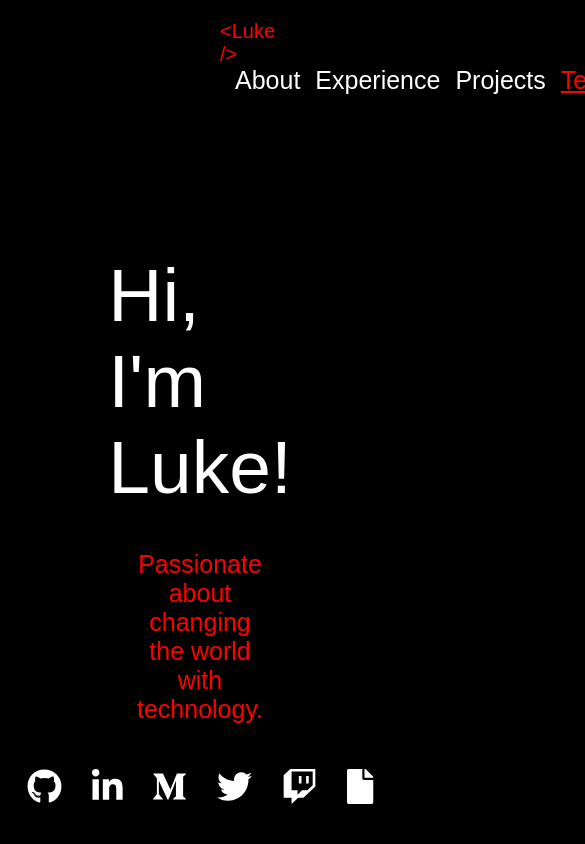
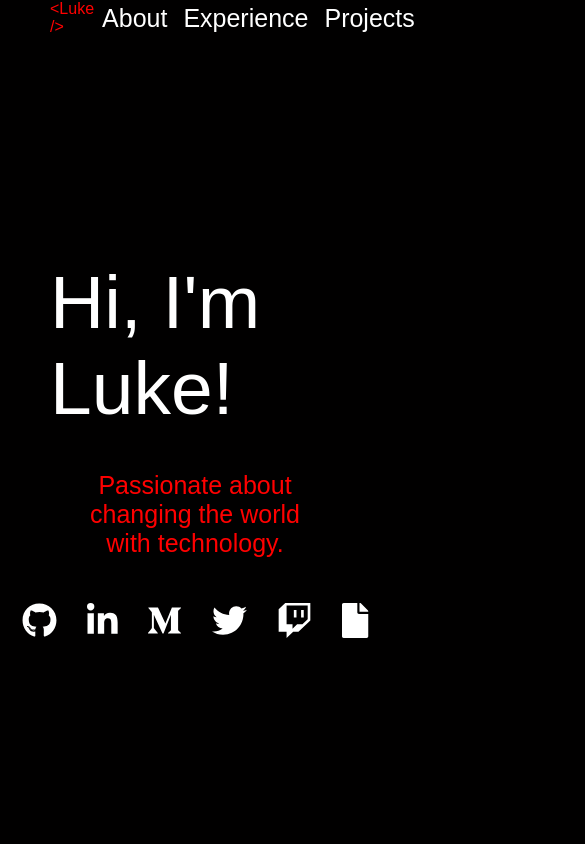
Before and after one commit to hemeshvpatel/ReactPortfolio, a React (Create React App) app: page / in a window 390 px wide. Shown: the top 844 px of the page, 585 px wide, since content can reach past the window. Built offline with nearby package versions, Linux system fonts and the light colour scheme.

Commit message:
Fixed the layout responsiveness issue, also added a new Hover for menuBar

```diff
--- a/src/components/header.js
+++ b/src/components/header.js
@@ -5,18 +5,14 @@ import styled, { css } from "styled-components";
 
 //Styles
 const Wrapper = styled.div`
-  font-size: 20px;
-  font-weight: 500;
   display: flex;
+  align-items: center;
   justify-content: space-between;
-  align-items: center;
-  padding: 20px;
-  flex-wrap: wrap;
+  padding: 0.5rem calc((100vw-1000px) / 2);
 `;
 
 const Name = styled.div`
   ${({ theme }) => css`
-    display: flex;
     color: ${theme.colors.secondary};
   `}
 `;
@@ -24,13 +20,17 @@ const Name = styled.div`
 export default function Header() {
   const { firstName } = userData;
 
-    //Curious if we need to pass an object to MenuBar:
-  let menuBarProps = [{title: "About", id: 'about'},{title: "Experience", id: 'experience'},{title: "Projects", id: 'projects'}]
+  //Curious if we need to pass an object to MenuBar:
+  let menuBarProps = [
+    { title: "About", id: "about" },
+    { title: "Experience", id: "experience" },
+    { title: "Projects", id: "projects" },
+  ];
 
   return (
     <Wrapper>
       <Name>{`<${firstName} />`}</Name>
-      <MenuBar menuBarProps={menuBarProps} test={true}/>
+      <MenuBar menuBarProps={menuBarProps} test={true} />
     </Wrapper>
   );
 }
--- a/src/components/library/layout.js
+++ b/src/components/library/layout.js
@@ -16,6 +16,11 @@ const GlobalStyle = createGlobalStyle`
     margin: 0;
     padding: 0px 200px 0px 200px;
     font-family: sans-serif;
+
+      //this will update styling after a curtain resolution on our page
+      @media screen and (max-width: 768px) {
+        padding: 0px 50px 0px 50px
+      }
     }
 `;
 
--- a/src/components/library/menuBar.js
+++ b/src/components/library/menuBar.js
@@ -3,82 +3,39 @@ import styled, { css } from "styled-components";
 
 const Wrapper = styled.div`
   display: flex;
+  align-items: center;
   font-size: 25px;
+  justify-content: space-between;
 `;
 
-const MenuItem1 = styled.div`
+const MenuItem = styled.div`
   ${({ activeMenuItem }) => css`
-    margin-left: 15px;
     cursor: pointer;
-    color: ${activeMenuItem === "About" ? "red" : "white"};
-    text-decoration: ${activeMenuItem === "About" ? "underline" : ""};
-  `}
-`;
+    color: white;
+    align-items: center;
+    text-decoration: none;
+    padding: 0 0.5rem;
+    display: flex;
 
-const MenuItem2 = styled.div`
-  ${({ activeMenuItem }) => css`
-    margin-left: 15px;
-    cursor: pointer;
-    color: ${activeMenuItem === "Experience" ? "red" : "white"};
-    text-decoration: ${activeMenuItem === "Experience" ? "underline" : ""};
-  `}
-`;
-
-const MenuItem3 = styled.div`
-  ${({ activeMenuItem }) => css`
-    margin-left: 15px;
-    cursor: pointer;
-    color: ${activeMenuItem === "Projects" ? "red" : "white"};
-    text-decoration: ${activeMenuItem === "Projects" ? "underline" : ""};
-  `}
-`;
-
-const Test = styled.div`
-  ${({ test }) => css`
-    margin-left: 15px;
-    cursor: pointer;
-    color: ${test ? "red" : "white"};
-    text-decoration: ${test ? "underline" : ""};
+    //Hover effects here, Styled Component has its own hover. You can add any more styling inside &:hover
+    &:hover {
+      color: red;
+      text-decoration: underline;
+    }
   `}
 `;
 
 export default function NavBar(props) {
   //TODO - solution for hover effect on different divs
   const { menuBarProps, test } = props;
-  const [activeMenuItem, setActiveMenuItem] = useState("");
+  // const [activeMenuItem, setActiveMenuItem] = useState("");
 
   // console.log("props", menuBarProps);
   return (
     <Wrapper>
-      <MenuItem1
-        activeMenuItem={activeMenuItem}
-        onMouseEnter={() => setActiveMenuItem("About")}
-        onMouseLeave={() => setActiveMenuItem("")}
-      >
-        About
-      </MenuItem1>
-      <MenuItem2
-        activeMenuItem={activeMenuItem}
-        onMouseEnter={() => setActiveMenuItem("Experience")}
-        onMouseLeave={() => setActiveMenuItem("")}
-      >
-        Experience
-      </MenuItem2>
-      <MenuItem3
-        activeMenuItem={activeMenuItem}
-        onMouseEnter={() => setActiveMenuItem("Projects")}
-        onMouseLeave={() => setActiveMenuItem("")}
-      >
-        Projects
-      </MenuItem3>
-      <Test
-        test={test}
-        activeMenuItem={activeMenuItem}
-        onMouseEnter={() => setActiveMenuItem("Test")}
-        onMouseLeave={() => setActiveMenuItem("")}
-      >
-        Test
-      </Test>
+      <MenuItem>About</MenuItem>
+      <MenuItem>Experience</MenuItem>
+      <MenuItem>Projects</MenuItem>
     </Wrapper>
   );
 }
```
